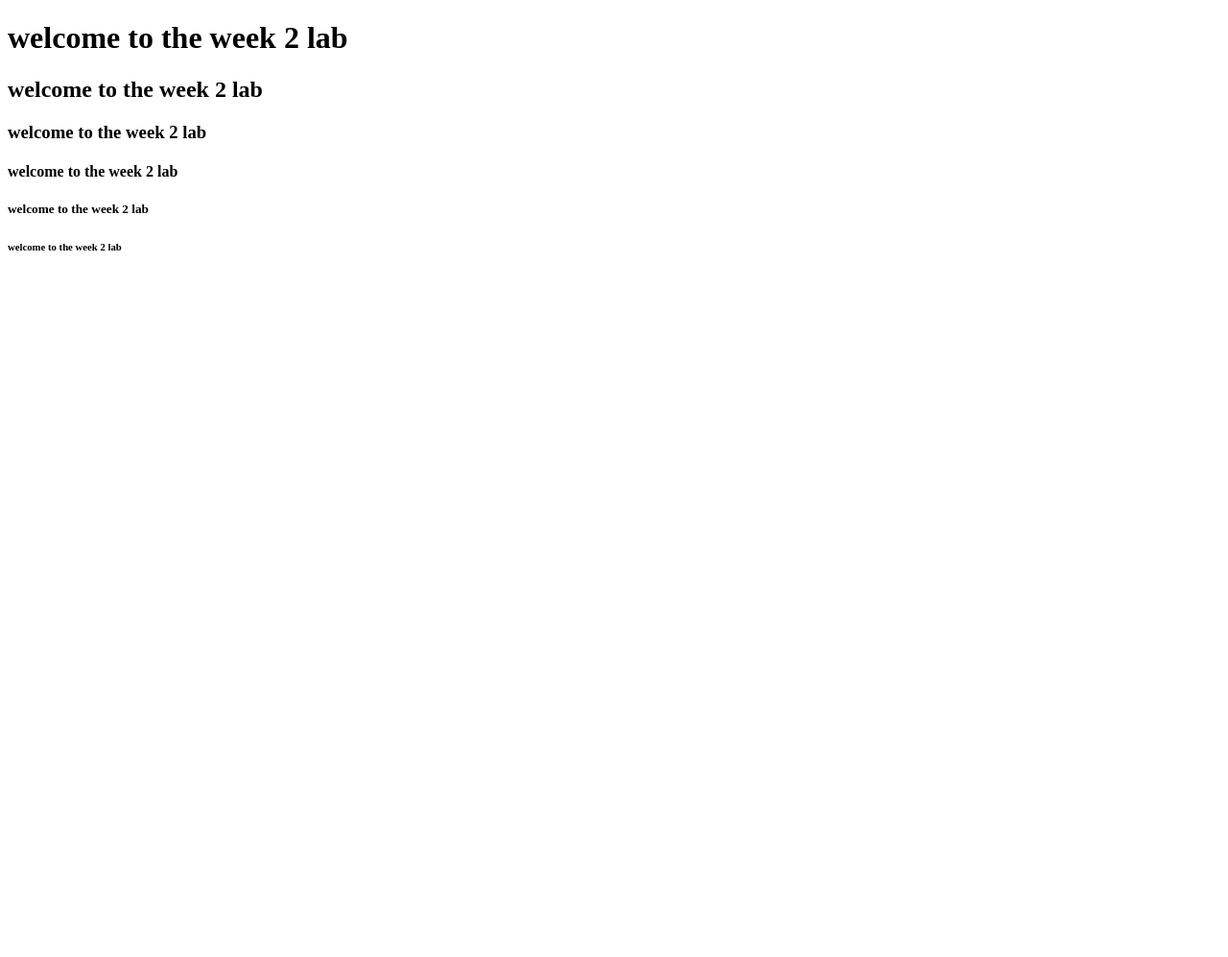
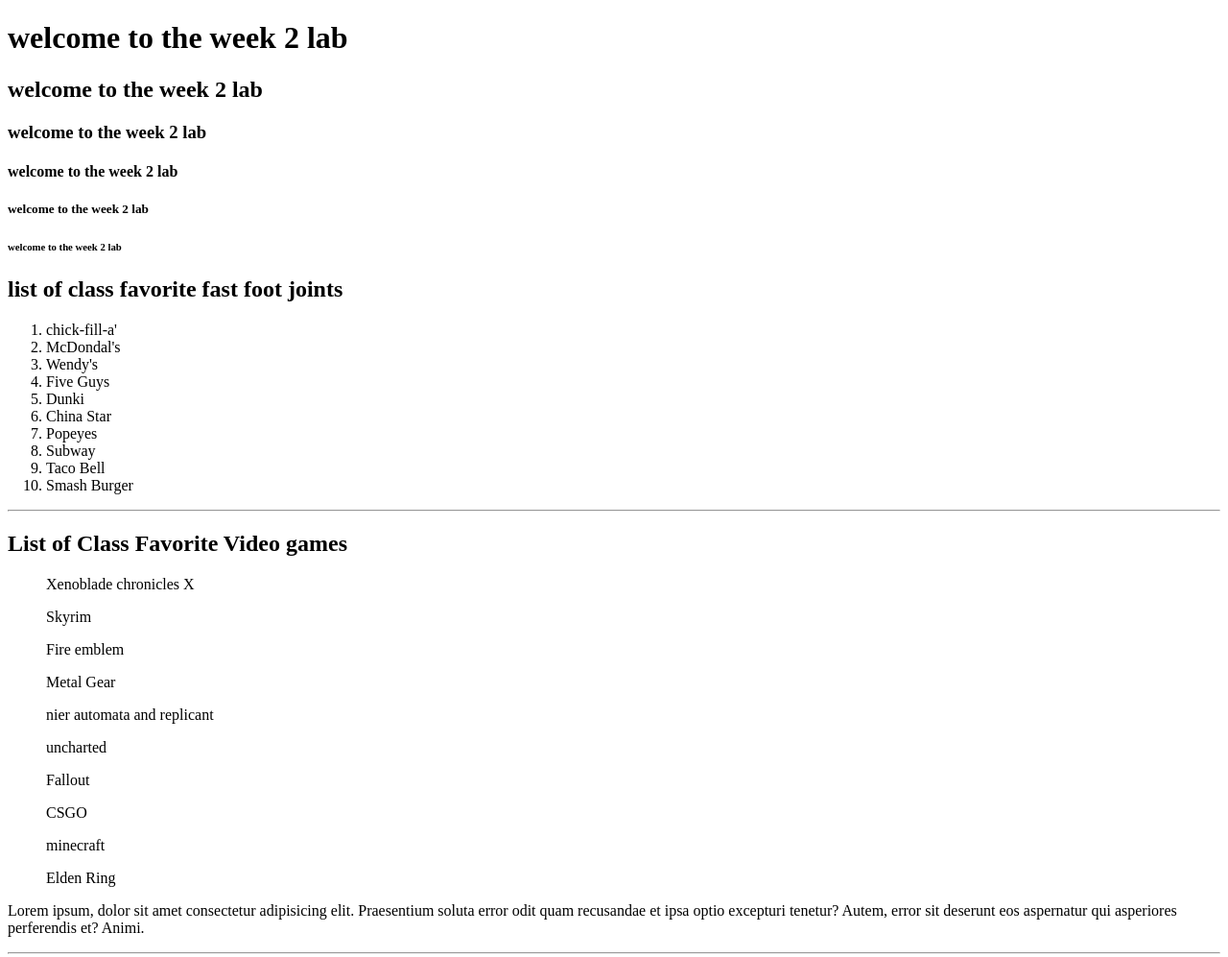
Before and after one commit to StephanieM04/HTMLJS202211, a plain HTML site: page week2/week2lab.html in a window 1280 px wide. Shown: the top 997 px of the page at 96% size. Before the commit the page ends 800 px from the top, so only its background shows below. Drawn offline with Linux system fonts and the light colour scheme.

Commit message:
image time

```diff
--- a/week2/week2lab.html
+++ b/week2/week2lab.html
@@ -12,5 +12,38 @@
         <h5> welcome to the week 2 lab</h5>
         <h6> welcome to the week 2 lab</h6>
 
+        <h2> list of class favorite fast foot joints</h2>
+        <ol>
+            <li> chick-fill-a'</li>
+            <li>McDondal's</li>
+            <li>Wendy's</li>
+            <li>Five Guys</li>
+            <li>Dunki</li>
+            <li>China Star</li>
+            <li>Popeyes</li>
+            <li>Subway</li>
+            <li>Taco Bell</li>
+            <li>Smash Burger</li>
+        </ol>
+
+        <hr>
+
+        <h2>List of Class Favorite Video games</h2>
+        <ul>Xenoblade chronicles X</ul>
+        <ul>Skyrim</ul>
+        <ul>Fire emblem</ul>
+        <ul>Metal Gear</ul>
+        <ul>nier automata and replicant</ul>
+        <ul>uncharted</ul>
+        <ul>Fallout</ul>
+        <ul>CSGO</ul>
+        <ul>minecraft</ul>
+        <ul>Elden Ring</ul>
+
+        <!--Example of a paragraph-->
+        <p>Lorem ipsum, dolor sit amet consectetur adipisicing elit. Praesentium soluta error odit quam recusandae et ipsa optio excepturi tenetur? Autem, error sit deserunt eos aspernatur qui asperiores perferendis et? Animi.</p>
+        <hr>
+        <!--example of a image element-->
+        <img src="images/money.jpeg" alt="A monkey with a sniper rifle!">
     </body>
 </html>
```
Also changed, not shown: index.html (+2 -2 lines), week2/images/money.jpeg (added).
